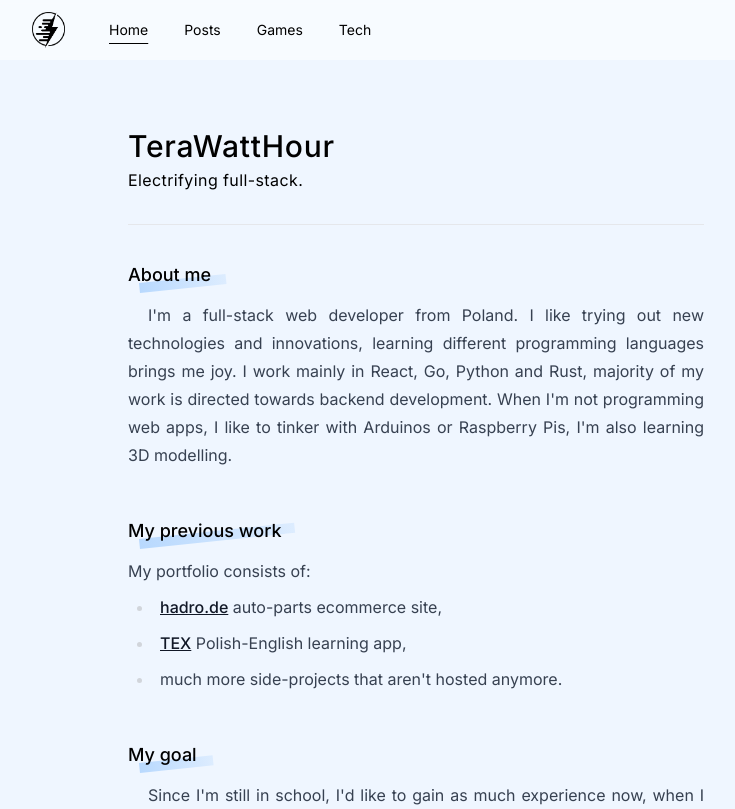
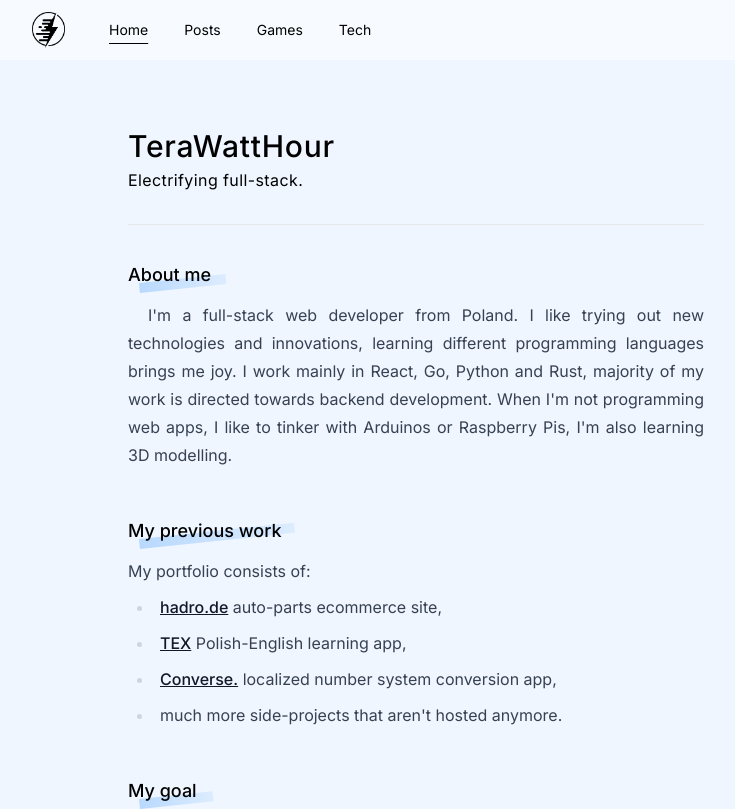
Before and after one commit to TeraWattHour/TeraWattHour, a Next.js app: page / in a window 1280 px wide. Shown: the top 809 px of the page, without its empty margins (224-959 px from the left). Built offline with nearby package versions, Linux system fonts and the light colour scheme.

Commit message:
added projects

```diff
--- a/pages/index.tsx
+++ b/pages/index.tsx
@@ -20,6 +20,7 @@ const elements = [
       <ul>
         <li><a href='https://hadro.de' target="_blank">hadro.de</a> auto-parts ecommerce site,</li>
         <li><a href="http://twh-tex.herokuapp.com" target="_blank">TEX</a> Polish-English learning app,</li>
+        <li><a href="https://converse-lime.vercel.app" target="_blank">Converse.</a> localized number system conversion app,</li>
         <li>much more side-projects that aren't hosted anymore.</li>
       </ul>`,
   },
```
